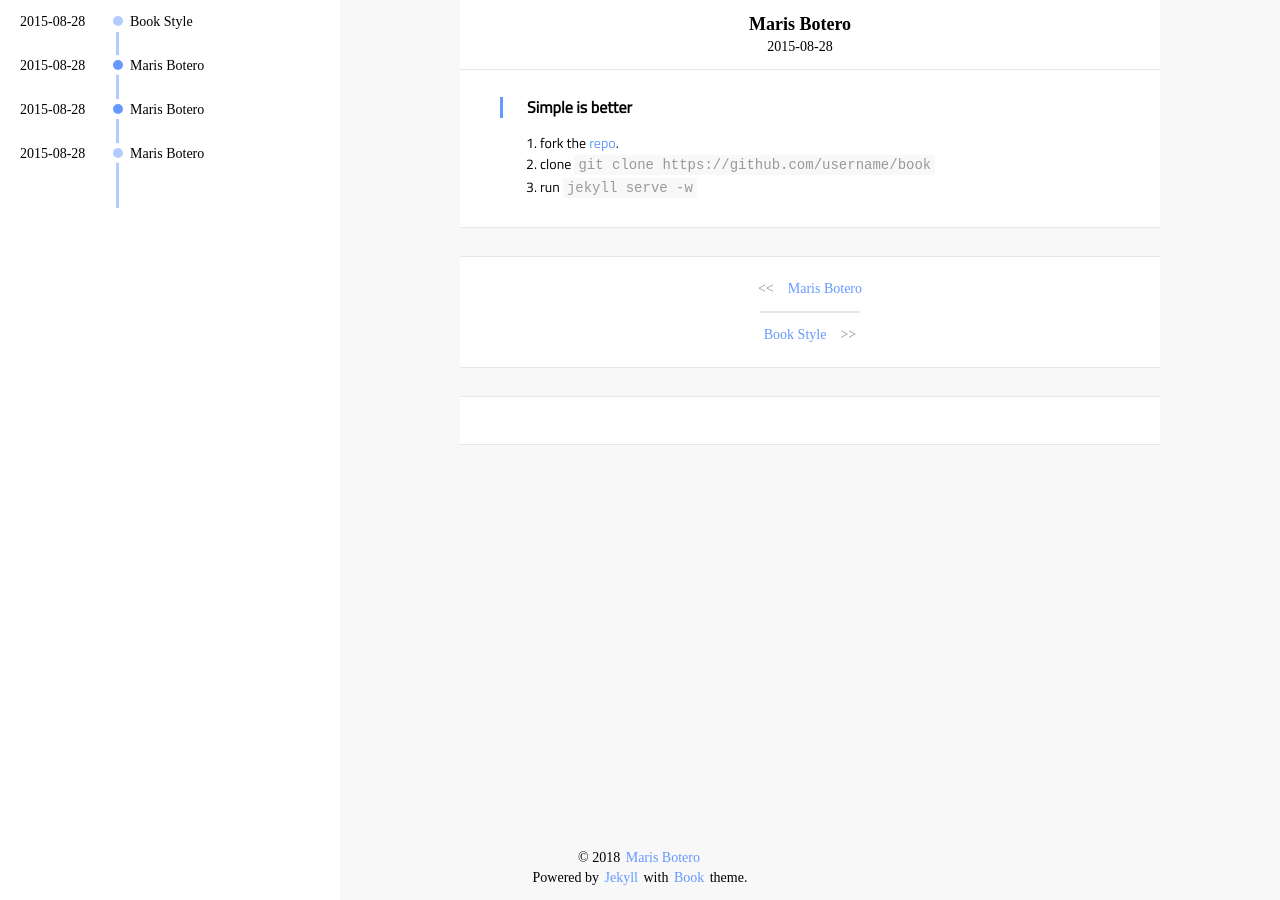
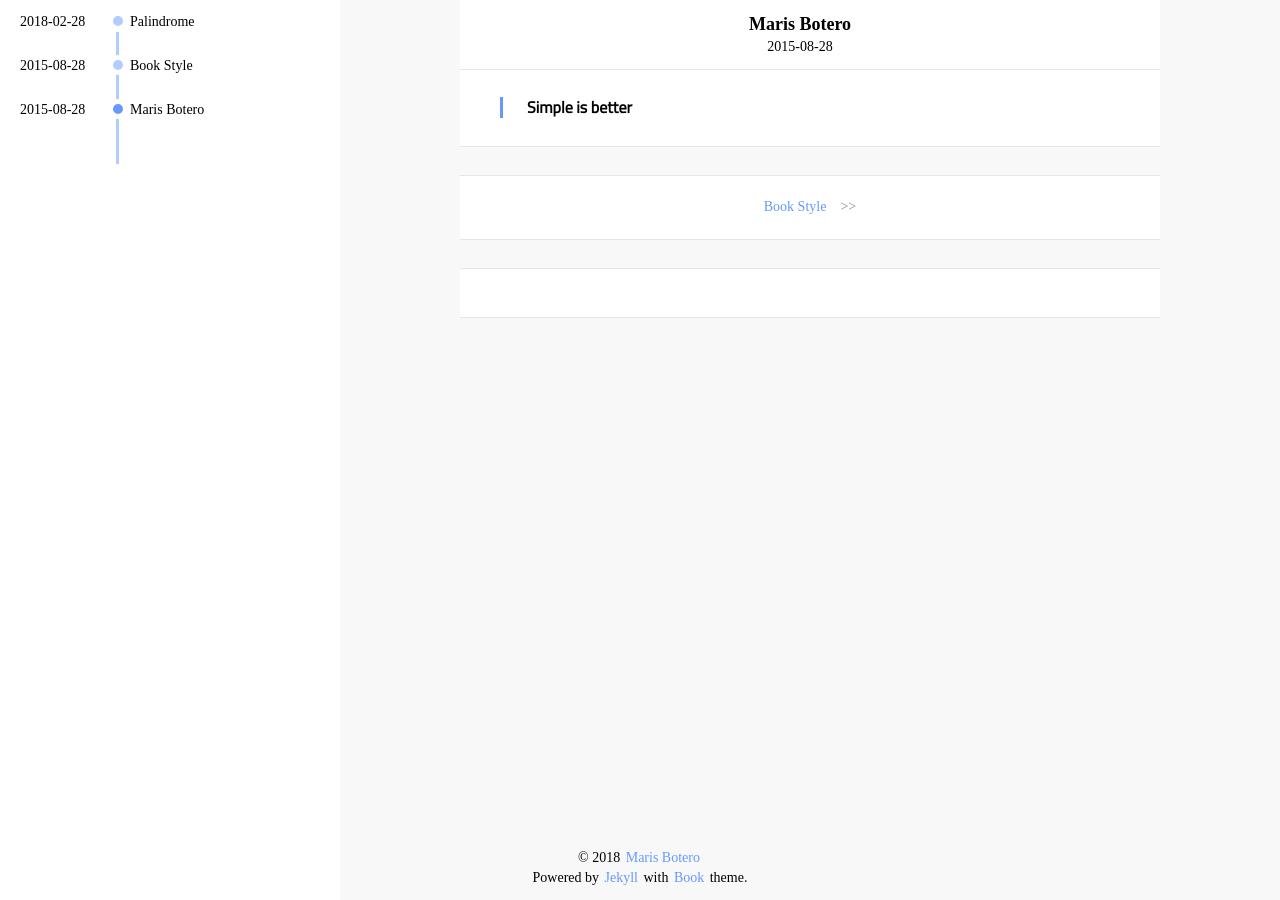
Before and after one commit to marisbotero/profile, a Jekyll site: the page built from _posts/2018-02-10-jekyll-theme-book.md, in a window 1280 px wide. Built offline with Jekyll 4.4.1, drawn with Linux system fonts in a browser that asks for light colours; comment, search, counter and statistics services are not loaded.

Commit message:
modified about and post

```diff
--- a/_posts/2018-02-10-jekyll-theme-book.md
+++ b/_posts/2018-02-10-jekyll-theme-book.md
@@ -8,7 +8,3 @@ category: blog
 
 Simple is better
 -----------
-
-1.  fork the [repo](https://github.com/kkninjae/book/fork).
-2.  clone `git clone https://github.com/username/book`
-3.  run `jekyll serve -w`
--- a/_posts/2015-02-26-Game.md
+++ b/_posts/2018-02-26-Game.md
@@ -1,7 +1,7 @@
 ---
 layout: post
-title: Maris Botero
-date: 2015-08-28
+title: Palindrome
+date: 2018-02-28
 tags: english
 category: blog
 ---
```
Also changed, not shown: _posts/2015-08-28-jekyll-theme-book.md (deleted, +0 -14 lines).
